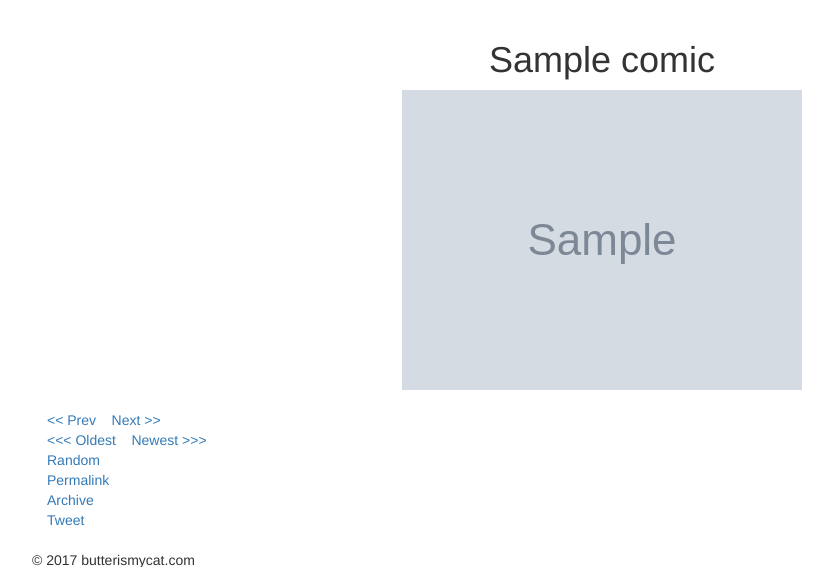
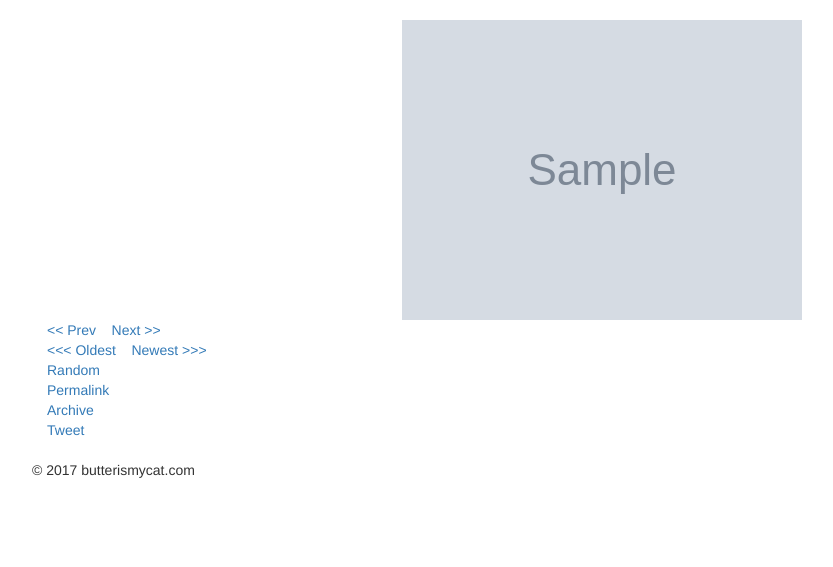
Before and after one commit to vix597/butterismycat, a Django app: template comic/templates/comic/index.html in a window 1280 px wide. Shown: the part 72-639 px from the top of the page, without its empty margins (38-871 px from the left). Run offline with Django 3.2, Linux system fonts and the light colour scheme; the template is opened without the code that fills it: most values are stand-ins (such as "Sample title", 1, 10 or a date in 2020); grey boxes marked "Sample" are stand-in pictures; some libraries are stand-ins or nearby versions.

Commit message:
Added more options to comic model. Fixed minor issue.

```diff
--- a/comic/models.py
+++ b/comic/models.py
@@ -9,15 +9,13 @@ from django.db import models
 class Comic(models.Model):
     '''
     Database model for a comic strip
-    @image - The comic image to upload. Uploded to MEDIA_ROOT/comics/<year>/<month>/<day>
-    @hover_text - Text to display on mouse over
-    @title - The title of the comic
-    @pub_date - The date the comic was uploaded to the site
     '''
     image = models.ImageField(upload_to="comics/%Y/%m/%d")
     title = models.CharField(max_length=255, default="")
+    show_title = models.BooleanField(default=False)
     pub_date = models.DateTimeField('date published', auto_now_add=True)
     hover_text = models.CharField(max_length=255, default="")
+    include_hover_text = models.BooleanField(default=True)
 
     def was_published_recently(self):
         '''
--- a/comic/templates/comic/archive.html
+++ b/comic/templates/comic/archive.html
@@ -1,3 +1,6 @@
+{% extends 'comic/base.html' %}
+
+{% block content %}
     {% if comics %}
         <ul>
             {% for comic in comics %}
@@ -6,4 +9,6 @@
         </ul>
     {% else %}
         <p>Sorry, No comics</p>
+        <!-- TODO: Make this error page have some neat comic -->
     {% endif %}
+{% endblock %}
--- a/comic/templates/comic/base.html
+++ b/comic/templates/comic/base.html
@@ -1,21 +1,13 @@
 <!DOCTYPE html>
 <html lang="en">
     <head>
+        {% block head %}
             <meta charset="utf-8">
             <meta http-equiv="X-UA-Compatible" content="IE=edge">
             <meta name="viewport" content="width=device-width, initial-scale=1">
             <!-- The above 3 meta tags *must* come first in the head; any other head content must come *after* these tags -->
 
             <meta name="theme-color" content="#008080" />
-
-        <link rel="canonical" href="http://{{ request.get_host }}{% url 'comic:permalink' comic.id %}" />
-
-        <!--For Facebook share button-->
-        <meta property="og:url"           content="{{ request.scheme }}://{{ request.get_host }}{% url 'comic:permalink' comic.id %}"/>
-        <meta property="og:type"          content="website" />
-        <meta property="og:title"         content="Butter Is My Cat" />
-        <meta property="og:description"   content="Comics about meow meows and other things" />
-        <meta property="og:image"         content="{{ request.scheme }}://{{ request.get_host }}{{ comic.image.url }}" />
 
             <title>Butter Is My Cat</title>
 
@@ -37,6 +29,7 @@
                 <script src="https://oss.maxcdn.com/html5shiv/3.7.3/html5shiv.min.js"></script>
                 <script src="https://oss.maxcdn.com/respond/1.4.2/respond.min.js"></script>
             <![endif]-->
+        {% endblock %}
     </head>
     <body>
         <div class="container">
@@ -58,8 +51,8 @@
                     </div>
                     <div id="navbar" class="navbar-collapse collapse">
                         <ul class="nav navbar-nav">
-                            <li><a href="/comic">Home</a></li>
-                            <li><a href="/comic/archive">Archive</a></li>
+                            <li><a href="{% url 'comic:index' %}">Home</a></li>
+                            <li><a href="{% url 'comic:archive' %}">Archive</a></li>
                         </ul>
                     </div>
                 </div>
@@ -73,6 +66,7 @@
             </footer>
         </div>
 
+        {% block script %}
             <!-- jQuery (necessary for Bootstrap's JavaScript plugins) -->
             <script src="https://ajax.googleapis.com/ajax/libs/jquery/3.1.1/jquery.min.js"></script>
 
@@ -81,20 +75,6 @@
                 integrity="sha384-Tc5IQib027qvyjSMfHjOMaLkfuWVxZxUPnCJA7l2mCWNIpG9mGCD8wGNIcPD7Txa"
                 crossorigin="anonymous">
             </script>
-
-        <!-- Load Twitter widgets js for share button-->
-        <script async src="//platform.twitter.com/widgets.js" charset="utf-8"></script>
-
-        <!-- Load Facebook SDK for share button-->
-        <div id="fb-root"></div>
-        <script>
-            (function(d, s, id) {
-                var js, fjs = d.getElementsByTagName(s)[0];
-                if (d.getElementById(id)) return;
-                js = d.createElement(s); js.id = id;
-                js.src = "//connect.facebook.net/en_US/sdk.js#xfbml=1&version=v2.8";
-                fjs.parentNode.insertBefore(js, fjs);
-            }(document, 'script', 'facebook-jssdk'));
-        </script>
+        {% endblock %}
     </body>
 </html>
--- a/comic/templates/comic/index.html
+++ b/comic/templates/comic/index.html
@@ -1,12 +1,29 @@
 {% extends 'comic/base.html' %}
 
+{% block head %}
+    {{ block.super }}
+
+    {% if comic %}
+        <link rel="canonical" href="http://{{ request.get_host }}{% url 'comic:permalink' comic.id %}" />
+
+        <!--For Facebook share button-->
+        <meta property="og:url"           content="{{ request.scheme }}://{{ request.get_host }}{% url 'comic:permalink' comic.id %}"/>
+        <meta property="og:type"          content="website" />
+        <meta property="og:title"         content="Butter Is My Cat" />
+        <meta property="og:description"   content="Comics about meow meows and other things" />
+        <meta property="og:image"         content="{{ request.scheme }}://{{ request.get_host }}{{ comic.image.url }}" />
+    {% endif %}
+{% endblock %}
+
 {% block content %}
+    <div class="container-fluid">
         {% if comic %}
-        <div class="container-fluid">
+            <div class="row">
+                {% if comic.show_title %}
                     <h1 class="text-center">{{ comic.title }}</h1>
+                {% endif %}
                 <img src="{{ comic.image.url }}" hover="{{ comic.hover_text }}" class="img-responsive center-block" alt="Responsive image">
-
-            <br>
+            </div>
 
             <a href="{% url 'comic:prev' comic.id %}">&lt;&lt; Prev</a>
             &nbsp;&nbsp;
@@ -46,9 +63,6 @@
 
             <div id="disqus_thread"></div>
             <script>
-                /**
-                *  RECOMMENDED CONFIGURATION VARIABLES: EDIT AND UNCOMMENT THE SECTION BELOW TO INSERT DYNAMIC VALUES FROM YOUR PLATFORM OR CMS.
-                *  LEARN WHY DEFINING THESE VARIABLES IS IMPORTANT: https://disqus.com/admin/universalcode/#configuration-variables*/
                 var disqus_config = function () {
                     this.page.url = "http://{{ request.get_host }}{% url 'comic:permalink' comic.id %}";
                     this.page.identifier = "{% url 'comic:permalink' comic.id %}";
@@ -65,8 +79,27 @@
                 Please enable JavaScript to view the
                 <a href="https://disqus.com/?ref_noscript">comments powered by Disqus.</a>
             </noscript>
-        </div>
         {% else %}
             <p>Could not find the requested comic</p>
+            <!-- TODO: Make this error page have some neat comic -->
         {% endif %}
+    </div>
 {% endblock %}
+
+{% block script %}
+    {{ block.super }}
+    <!-- Load Twitter widgets js for share button-->
+    <script async src="//platform.twitter.com/widgets.js" charset="utf-8"></script>
+
+    <!-- Load Facebook SDK for share button-->
+    <div id="fb-root"></div>
+    <script>
+        (function(d, s, id) {
+            var js, fjs = d.getElementsByTagName(s)[0];
+            if (d.getElementById(id)) return;
+            js = d.createElement(s); js.id = id;
+            js.src = "//connect.facebook.net/en_US/sdk.js#xfbml=1&version=v2.8";
+            fjs.parentNode.insertBefore(js, fjs);
+        }(document, 'script', 'facebook-jssdk'));
+    </script>
+{% endblock %}
```
Also changed, not shown: comic/migrations/0003_auto_20161129_2128.py (added). Lines whose indentation alone changed are shown as unchanged.
